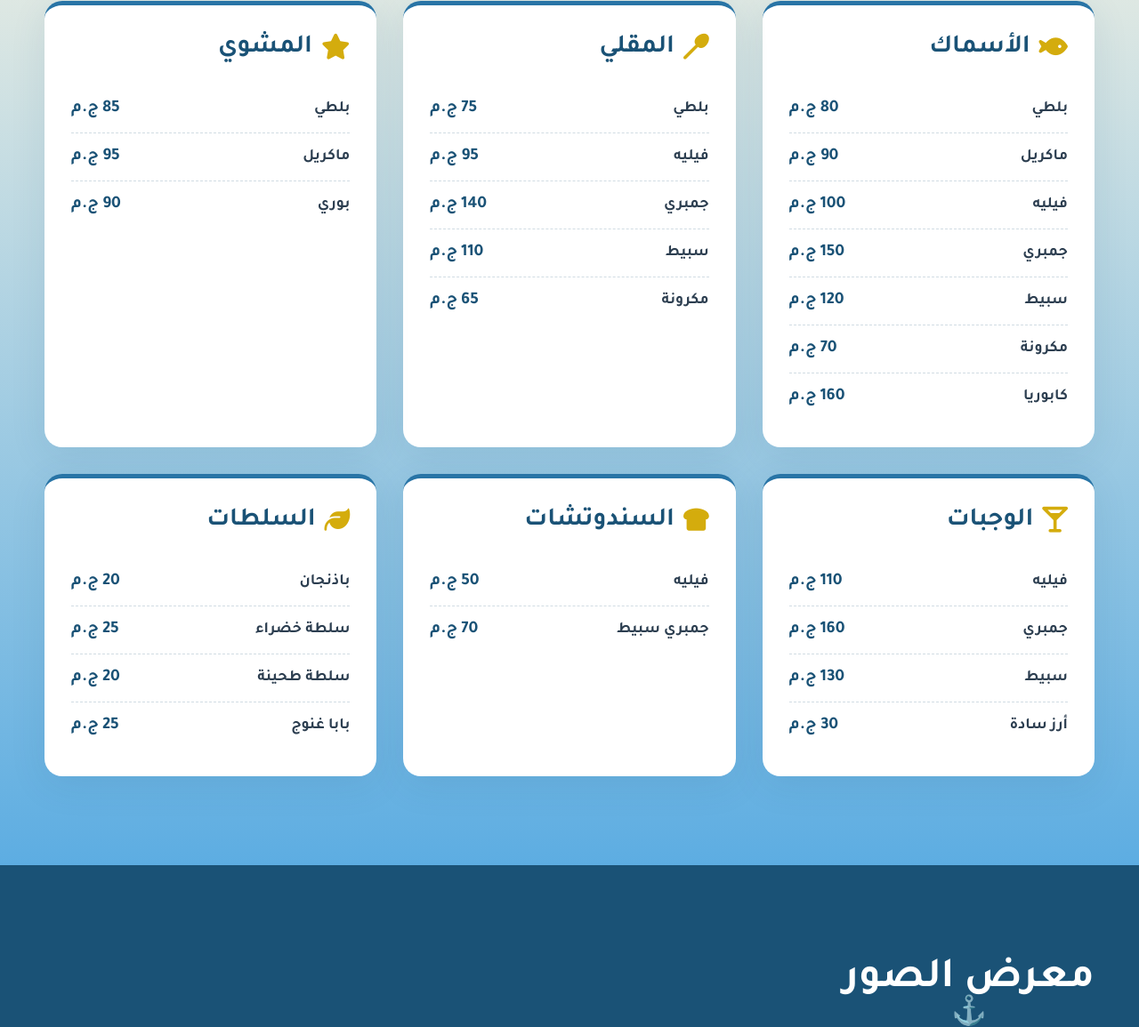
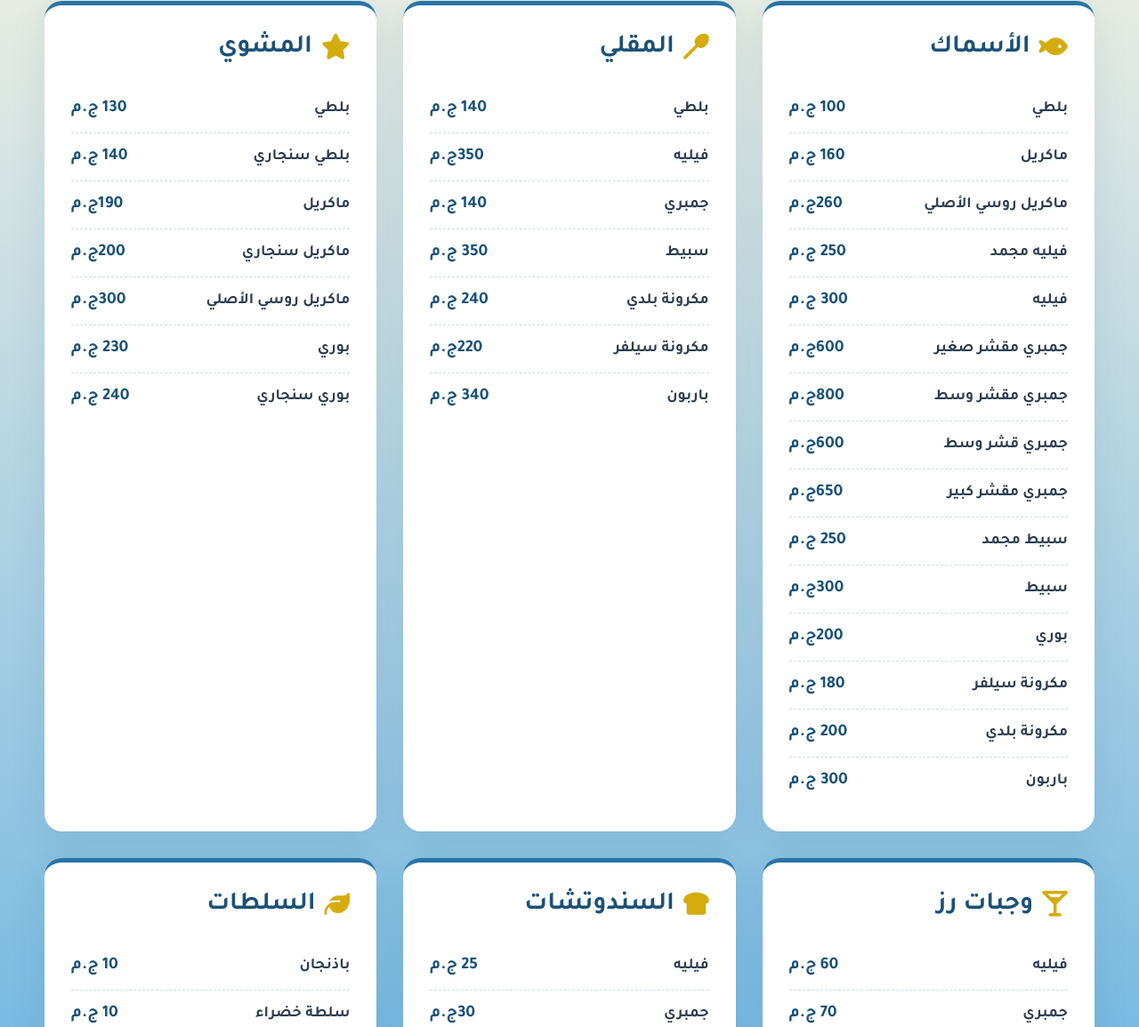
Before and after one commit to mostafamohamed4420069-tech/samaka, a plain HTML site: page index.html in a window 1280 px wide. Shown: the part 1490-2645 px from the top of the page at 89% size. Drawn offline with Linux system fonts and the light colour scheme.

Commit message:
Update index.html

```diff
--- a/index.html
+++ b/index.html
@@ -536,57 +536,75 @@
     <!-- Menu Section -->
     <section class="menu" id="menu">
         <div class="menu-container">
-            <h2 class="section-title fade-in">المنيو</h2>
+            <h2 class="section-title fade-in">المنيو اليومي</h2>
 
 <div class="menu-grid">
 
     <div class="menu-category fade-in">
         <h3><i class="fas fa-fish"></i> الأسماك</h3>
-        <div class="menu-item"><div class="item-name">بلطي</div><div class="item-price">80 ج.م</div></div>
-        <div class="menu-item"><div class="item-name">ماكريل</div><div class="item-price">90 ج.م</div></div>
-        <div class="menu-item"><div class="item-name">فيليه</div><div class="item-price">100 ج.م</div></div>
-        <div class="menu-item"><div class="item-name">جمبري</div><div class="item-price">150 ج.م</div></div>
-        <div class="menu-item"><div class="item-name">سبيط</div><div class="item-price">120 ج.م</div></div>
-        <div class="menu-item"><div class="item-name">مكرونة</div><div class="item-price">70 ج.م</div></div>
-        <div class="menu-item"><div class="item-name">كابوريا</div><div class="item-price">160 ج.م</div></div>
+        <div class="menu-item"><div class="item-name">بلطي</div><div class="item-price">100 ج.م</div></div>
+        <div class="menu-item"><div class="item-name">ماكريل</div><div class="item-price">160 ج.م</div></div>
+        <div class="menu-item"><div class="item-name">ماكريل روسي الأصلي  </div><div class="item-price">260ج.م</div></div>
+        <div class="menu-item"><div class="item-name"> فيليه مجمد</div><div class="item-price">250 ج.م</div></div>
+        <div class="menu-item"><div class="item-name"> فيليه </div><div class="item-price">300 ج.م</div></div>
+        <div class="menu-item"><div class="item-name">جمبري مقشر صغير</div><div class="item-price">600ج.م</div></div>
+        <div class="menu-item"><div class="item-name">جمبري مقشر وسط</div><div class="item-price">800ج.م</div></div>
+        <div class="menu-item"><div class="item-name">جمبري قشر وسط</div><div class="item-price">600ج.م</div></div>
+        <div class="menu-item"><div class="item-name">جمبري مقشر كبير</div><div class="item-price">650ج.م</div></div>
+        <div class="menu-item"><div class="item-name">سبيط مجمد</div><div class="item-price">250 ج.م</div></div>
+        <div class="menu-item"><div class="item-name">سبيط    </div><div class="item-price">300ج.م</div></div>
+        <div class="menu-item"><div class="item-name">بوري  </div><div class="item-price">200ج.م</div></div>
+        <div class="menu-item"><div class="item-name">مكرونة سيلفر</div><div class="item-price">180 ج.م</div></div>
+        <div class="menu-item"><div class="item-name">مكرونة بلدي</div><div class="item-price">200 ج.م</div></div>
+        <div class="menu-item"><div class="item-name">باربون </div><div class="item-price">300 ج.م</div></div>
+
     </div>
 
     <div class="menu-category fade-in">
         <h3><i class="fas fa-utensil-spoon"></i> المقلي</h3>
-        <div class="menu-item"><div class="item-name">بلطي</div><div class="item-price">75 ج.م</div></div>
-        <div class="menu-item"><div class="item-name">فيليه</div><div class="item-price">95 ج.م</div></div>
+        <div class="menu-item"><div class="item-name">بلطي</div><div class="item-price">140 ج.م</div></div>
+        <div class="menu-item"><div class="item-name">فيليه</div><div class="item-price">350ج.م</div></div>
         <div class="menu-item"><div class="item-name">جمبري</div><div class="item-price">140 ج.م</div></div>
-        <div class="menu-item"><div class="item-name">سبيط</div><div class="item-price">110 ج.م</div></div>
-        <div class="menu-item"><div class="item-name">مكرونة</div><div class="item-price">65 ج.م</div></div>
+        <div class="menu-item"><div class="item-name">سبيط</div><div class="item-price">350 ج.م</div></div>
+        <div class="menu-item"><div class="item-name">مكرونة بلدي</div><div class="item-price">240 ج.م</div></div>
+        <div class="menu-item"><div class="item-name">مكرونة سيلفر</div><div class="item-price">220ج.م</div></div>
+        <div class="menu-item"><div class="item-name">باربون </div><div class="item-price">340 ج.م</div></div>
     </div>
 
     <div class="menu-category fade-in">
         <h3><i class="fas fa-star"></i> المشوي</h3>
-        <div class="menu-item"><div class="item-name">بلطي</div><div class="item-price">85 ج.م</div></div>
-        <div class="menu-item"><div class="item-name">ماكريل</div><div class="item-price">95 ج.م</div></div>
-        <div class="menu-item"><div class="item-name">بوري</div><div class="item-price">90 ج.م</div></div>
+        <div class="menu-item"><div class="item-name">بلطي</div><div class="item-price">130 ج.م</div></div>
+        <div class="menu-item"><div class="item-name">بلطي سنجاري</div><div class="item-price">140 ج.م</div></div>
+        <div class="menu-item"><div class="item-name">ماكريل</div><div class="item-price">190ج.م</div></div>
+        <div class="menu-item"><div class="item-name">ماكريل سنجاري</div><div class="item-price">200ج.م</div></div>
+        <div class="menu-item"><div class="item-name">ماكريل روسي الأصلي</div><div class="item-price">300ج.م</div></div>
+        <div class="menu-item"><div class="item-name">بوري</div><div class="item-price">230 ج.م</div></div>
+        <div class="menu-item"><div class="item-name">بوري سنجاري</div><div class="item-price">240 ج.م</div></div>
     </div>
 
     <div class="menu-category fade-in">
-        <h3><i class="fas fa-glass-martini-alt"></i> الوجبات</h3>
-        <div class="menu-item"><div class="item-name">فيليه</div><div class="item-price">110 ج.م</div></div>
-        <div class="menu-item"><div class="item-name">جمبري</div><div class="item-price">160 ج.م</div></div>
-        <div class="menu-item"><div class="item-name">سبيط</div><div class="item-price">130 ج.م</div></div>
-        <div class="menu-item"><div class="item-name">أرز سادة</div><div class="item-price">30 ج.م</div></div>
+        <h3><i class="fas fa-glass-martini-alt"></i> وجبات رز</h3>
+        <div class="menu-item"><div class="item-name">فيليه</div><div class="item-price">60 ج.م</div></div>
+        <div class="menu-item"><div class="item-name">جمبري</div><div class="item-price">70 ج.م</div></div>
+        <div class="menu-item"><div class="item-name">سبيط</div><div class="item-price">60 ج.م</div></div>
+        <div class="menu-item"><div class="item-name">كابوريا </div><div class="item-price">60 ج.م</div></div>
     </div>
 
     <div class="menu-category fade-in">
         <h3><i class="fas fa-bread-slice"></i> السندوتشات</h3>
-        <div class="menu-item"><div class="item-name">فيليه</div><div class="item-price">50 ج.م</div></div>
-        <div class="menu-item"><div class="item-name">جمبري سبيط</div><div class="item-price">70 ج.م</div></div>
+        <div class="menu-item"><div class="item-name">فيليه</div><div class="item-price">25 ج.م</div></div>
+        <div class="menu-item"><div class="item-name">جمبري </div><div class="item-price">30ج.م</div></div>
+        <div class="menu-item"><div class="item-name">سبيط </div><div class="item-price">25ج.م</div></div>
+        <div class="menu-item"><div class="item-name">كابوريا صوابع </div><div class="item-price">25ج.م</div></div>
     </div>
 
     <div class="menu-category fade-in">
         <h3><i class="fas fa-leaf"></i> السلطات</h3>
-        <div class="menu-item"><div class="item-name">باذنجان</div><div class="item-price">20 ج.م</div></div>
-        <div class="menu-item"><div class="item-name">سلطة خضراء</div><div class="item-price">25 ج.م</div></div>
-        <div class="menu-item"><div class="item-name">سلطة طحينة</div><div class="item-price">20 ج.م</div></div>
-        <div class="menu-item"><div class="item-name">بابا غنوج</div><div class="item-price">25 ج.م</div></div>
+        <div class="menu-item"><div class="item-name">باذنجان</div><div class="item-price">10 ج.م</div></div>
+        <div class="menu-item"><div class="item-name">سلطة خضراء</div><div class="item-price">10 ج.م</div></div>
+        <div class="menu-item"><div class="item-name">سلطة طحينة</div><div class="item-price">10 ج.م</div></div>
+        <div class="menu-item"><div class="item-name">أرز </div><div class="item-price">20 ج.م</div></div>
+        <div class="menu-item"><div class="item-name">شوربة </div><div class="item-price">70 ج.م</div></div>
     </div>
 
 </div>
@@ -613,15 +631,15 @@
         <div class="contact-info">
             <div class="contact-item fade-in">
                 <i class="fas fa-map-marker-alt"></i>
-                <span>الإسكندرية، كورنيش البحر</span>
+                <span> كفر برك الخيام بعد مجمع المدارس أمام ماركت السلطان</span>
             </div>
             <div class="contact-item fade-in">
                 <i class="fas fa-phone"></i>
-                <span>0123-456-7890</span>
+                <span>01037410913</span>
             </div>
             <div class="contact-item fade-in">
                 <i class="fas fa-clock"></i>
-                <span>مفتوح يومياً 12 ظهراً - 12 منتصف الليل</span>
+                <span>مفتوح يومياً 9 صباحا -9  مساءا</span>
             </div>
         </div>
     </section>
@@ -634,11 +652,11 @@
                 <span>سمكة</span>
             </div>
             <div class="social-links">
-                <a href="#"><i class="fab fa-facebook-f"></i></a>
+                <a href="https://www.facebook.com/profile.php?id=61583738650972"><i class="fab fa-facebook-f"></i></a>
                 <a href="#"><i class="fab fa-instagram"></i></a>
                 <a href="#"><i class="fab fa-whatsapp"></i></a>
             </div>
-            <p>© 2024 مطعم سمكة - جميع الحقوق محفوظة</p>
+            <p>© 2026 مطعم سمكة - جميع الحقوق محفوظة</p>
         </div>
     </footer>
 
```
